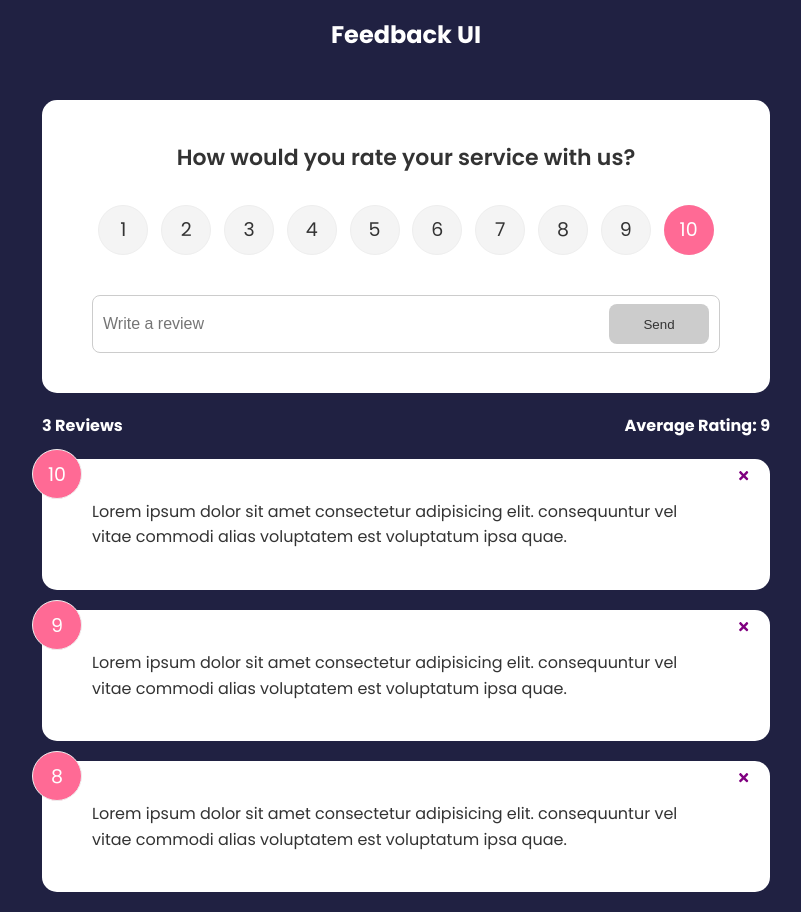
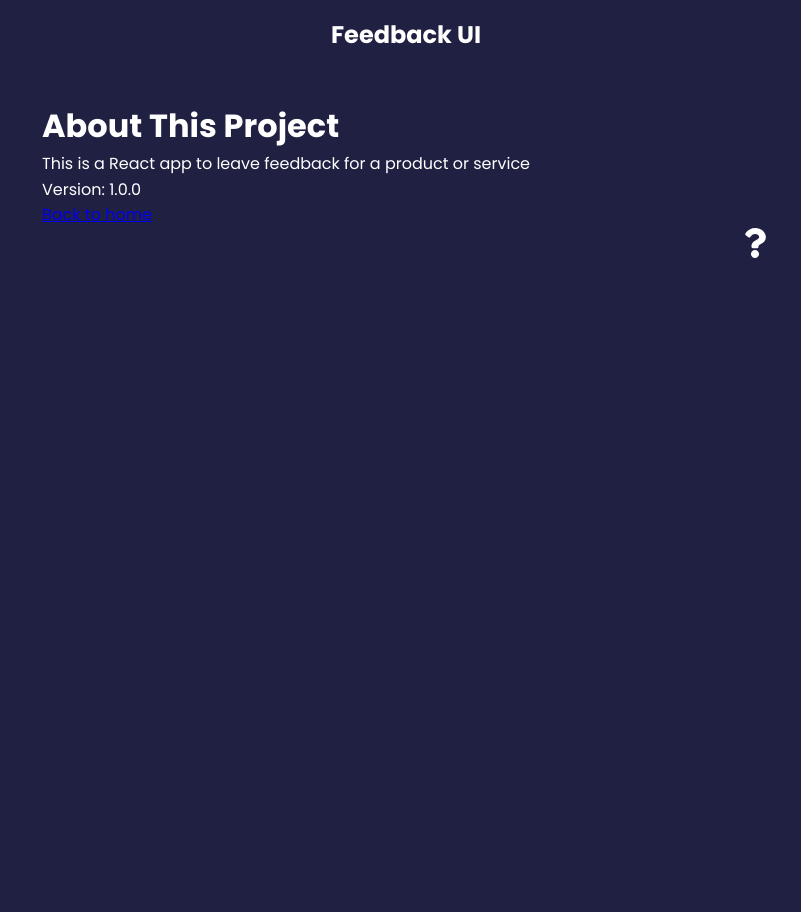
Before and after one commit to legendkong/feedbackUI, a React (Create React App) app: page /about in a window 1280 px wide. Shown: the whole page, without its empty margins (234-1035 px from the left). After the commit the page ends 800 px from the top, so only its background shows below. Built offline with nearby package versions, Linux system fonts and the light colour scheme.

Commit message:
implemented react router

```diff
--- a/package.json
+++ b/package.json
@@ -10,6 +10,7 @@
     "react": "^18.0.0",
     "react-dom": "^18.0.0",
     "react-icons": "^4.3.1",
+    "react-router-dom": "^6.3.0",
     "react-scripts": "5.0.1",
     "uuid": "^8.3.2",
     "web-vitals": "^2.1.4"
--- a/src/App.js
+++ b/src/App.js
@@ -1,10 +1,14 @@
 import { v4 as uuidv4 } from 'uuid'
+import {BrowserRouter as Router, Route, Routes} from 'react-router-dom'
 import Header from "./components/Header"
 import FeedbackList from "./components/FeedbackList"
 import { useState } from "react"
 import FeedbackData from "./data/FeedbackData"
 import FeedbackStats from "./components/FeedbackStats"
 import FeedbackForm from "./components/FeedbackForm"
+import AboutIconLink from './components/AboutIconLink'
+import AboutPage from './pages/AboutPage'
+
 
 function App() {
    const [feedback, setFeedback] = useState(FeedbackData)
@@ -21,16 +25,26 @@
    }
 
    return (
-      <>
+      <Router>
          <Header />
          <div className="container">
-            <FeedbackForm handleAdd={addFeedback}/>
-            <FeedbackStats feedback={feedback} />
-            <FeedbackList feedback={feedback}
-            handleDelete={deleteFeedback}/>
+            <Routes>
+               <Route exact path='/' element={
+                  <>
+                  <FeedbackForm handleAdd={addFeedback}/>
+                  <FeedbackStats feedback={feedback} />
+                  <FeedbackList feedback={feedback}
+                  handleDelete={deleteFeedback}/>
+                  </>
+               }>
+
+               </Route>
+            <Route path='/about' element={<AboutPage />} />
+            </Routes>
+
+            <AboutIconLink />
          </div>
-
-      </>
+      </Router>
    )
 }
 
--- /dev/null
+++ b/src/components/AboutIconLink.jsx
@@ -0,0 +1,14 @@
+import {FaQuestion} from 'react-icons/fa'
+import {Link} from 'react-router-dom'
+
+function AboutIconLink() {
+   return (
+      <div className='about-link'>
+         <Link to="/about">
+         <FaQuestion size={30} />
+         </Link>
+      </div>
+   )
+}
+
+export default AboutIconLink
--- /dev/null
+++ b/src/pages/AboutPage.jsx
@@ -0,0 +1,19 @@
+import Card from "../components/shared/Card"
+import { Link } from 'react-router-dom'
+
+
+function AboutPage() {
+   return (
+      <div>
+         <h1>About This Project</h1>
+         <p>This is a React app to leave feedback for a product or service</p>
+         <p>Version: 1.0.0</p>
+
+         <p>
+            <Link to="/">Back to home</Link>
+         </p>
+      </div>
+   )
+}
+
+export default AboutPage
```
Also changed, not shown: 1 other file (tests, documents, lock files or other folders).
